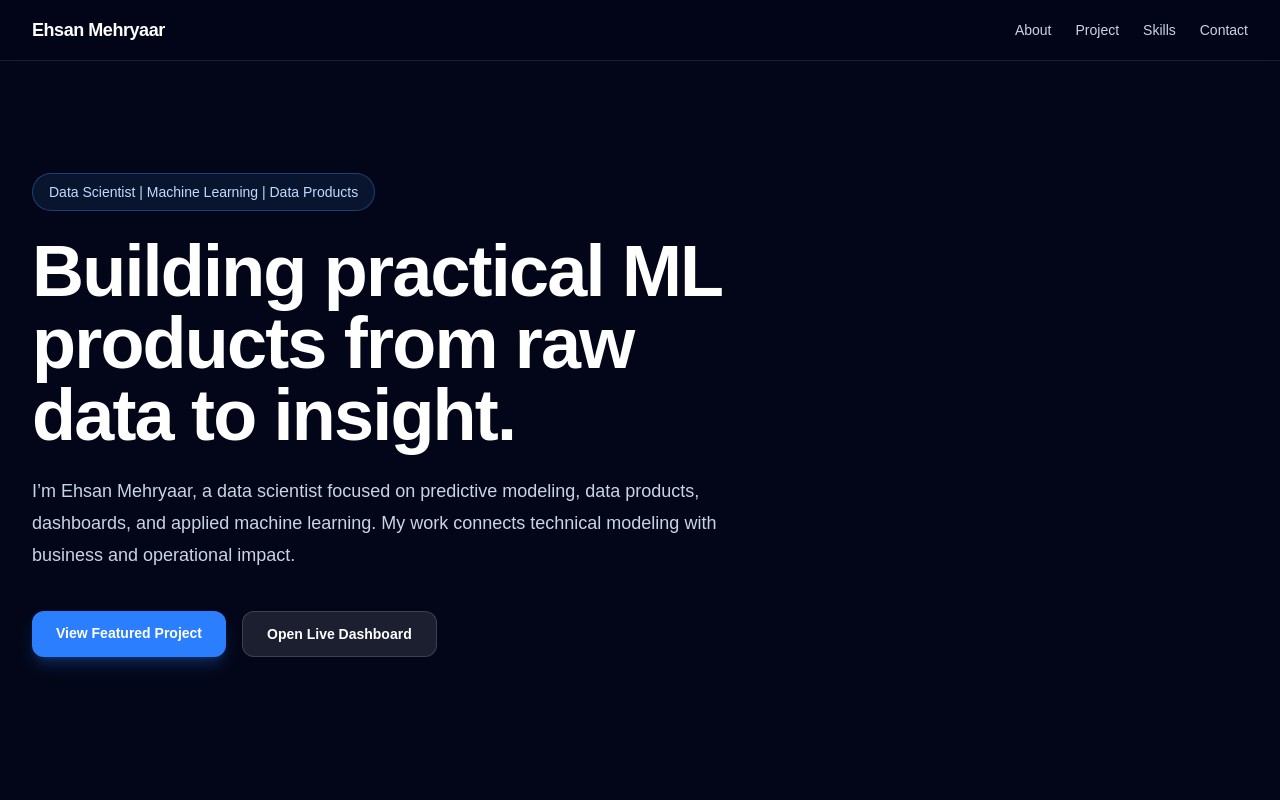
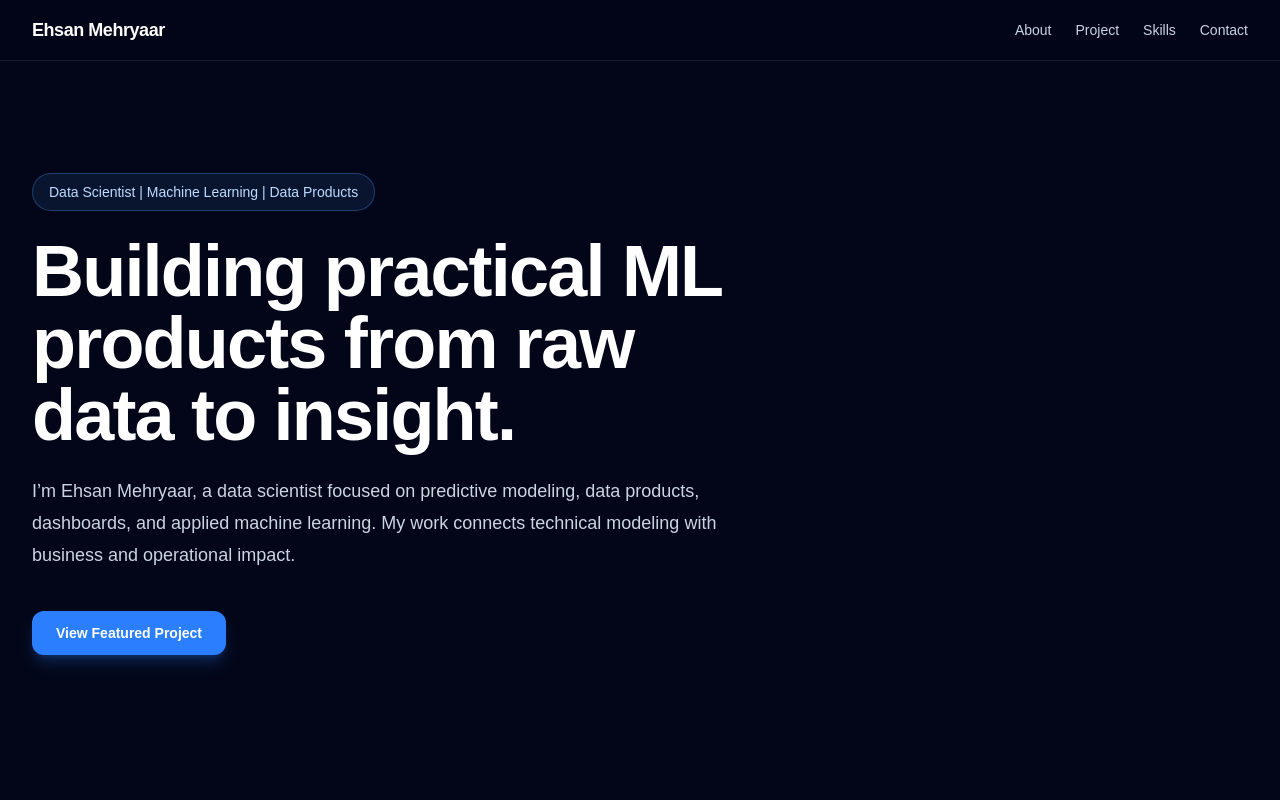
Before and after one commit to EhsanMehryaar/ehsan-portfolio, a Next.js app: page / in a window 1280 px wide. Shown: the top 800 px of the page. Built offline with nearby package versions, Linux system fonts and the light colour scheme.

Commit message:
removed open live dashboard button from the top se ction

```diff
--- a/app/page.tsx
+++ b/app/page.tsx
@@ -65,12 +65,6 @@ export default function Home() {
               View Featured Project
             </a>
 
-            <button
-              onClick={() => setShowDashboard(true)}
-              className="rounded-xl border border-white/15 bg-white/10 px-6 py-3 text-sm font-semibold text-white transition hover:bg-white/15"
-            >
-              Open Live Dashboard
-            </button>
           </div>
         </div>
 
```
